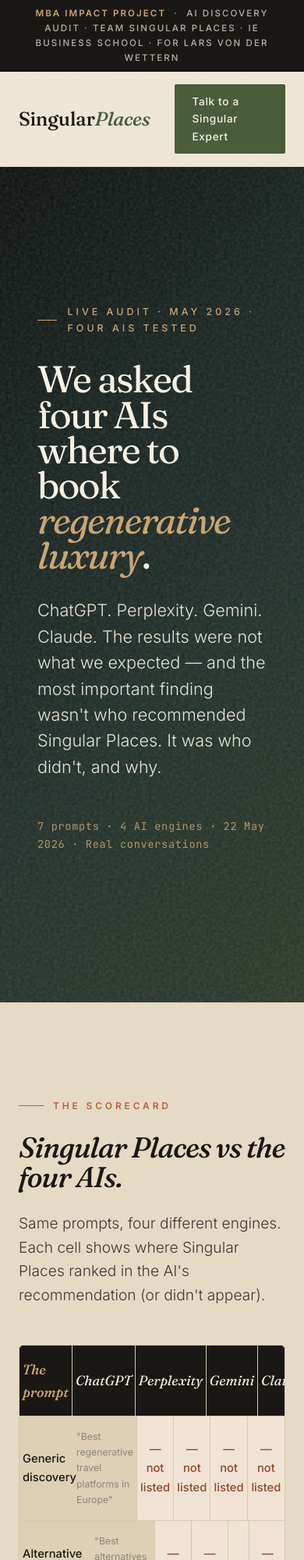
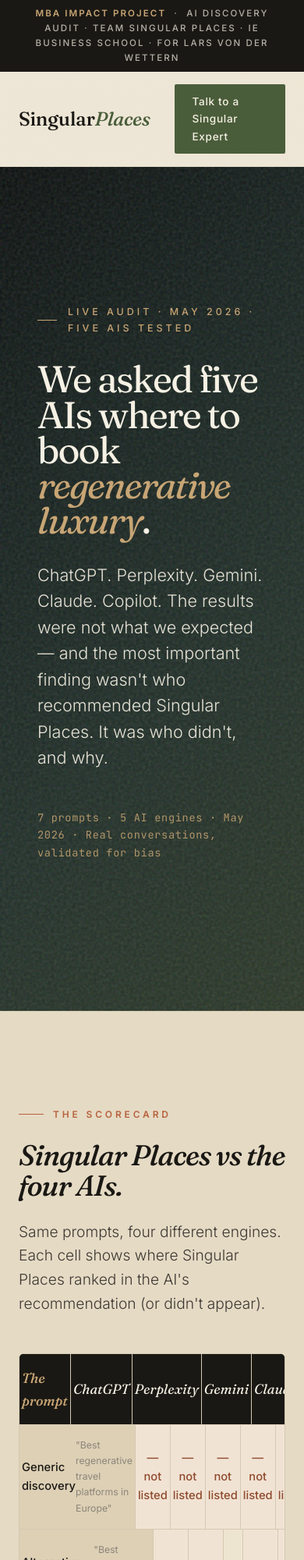
Before and after one commit to tperezbada/singular-places-demo, a plain HTML site: page ai-audit.html in a window 390 px wide. Shown: the top 2000 px of the page at 78% size. Drawn offline with Linux system fonts and the light colour scheme.

Commit message:
Add Copilot as 5th AI tested: 0/5 in generic discovery, 5/5 by-name recognition, 2/5 ranked #1 in persona-based queries

```diff
--- a/ai-audit.html
+++ b/ai-audit.html
@@ -100,7 +100,7 @@
 }
 .scorecard-row {
   display: grid;
-  grid-template-columns: 2.5fr repeat(4, 1fr);
+  grid-template-columns: 2.2fr repeat(5, 1fr);
   border-bottom: 1px solid var(--line);
 }
 .scorecard-row:last-child { border-bottom: none; }
@@ -163,8 +163,8 @@
   font-size: 0.95rem;
 }
 @media (max-width: 800px) {
-  .scorecard-row { grid-template-columns: 2fr repeat(4, 1fr); font-size: 0.8rem; }
-  .scorecard-row > div { padding: var(--space-2) 4px; }
+  .scorecard-row { grid-template-columns: 1.8fr repeat(5, 1fr); font-size: 0.72rem; }
+  .scorecard-row > div { padding: var(--space-2) 3px; }
 }
 
 .scorecard-legend {
@@ -683,12 +683,12 @@
 <section class="audit-hero">
   <div class="container">
     <div class="audit-hero-content">
-      <div class="audit-hero-eyebrow">Live audit · May 2026 · Four AIs tested</div>
-      <h1>We asked four AIs where to book <em>regenerative luxury</em>.</h1>
+      <div class="audit-hero-eyebrow">Live audit · May 2026 · Five AIs tested</div>
+      <h1>We asked five AIs where to book <em>regenerative luxury</em>.</h1>
       <p class="audit-hero-sub">
-        ChatGPT. Perplexity. Gemini. Claude. The results were not what we expected — and the most important finding wasn't who recommended Singular Places. It was who didn't, and why.
+        ChatGPT. Perplexity. Gemini. Claude. Copilot. The results were not what we expected — and the most important finding wasn't who recommended Singular Places. It was who didn't, and why.
       </p>
-      <p class="audit-hero-meta">7 prompts · 4 AI engines · 22 May 2026 · Real conversations</p>
+      <p class="audit-hero-meta">7 prompts · 5 AI engines · May 2026 · Real conversations, validated for bias</p>
     </div>
   </div>
 </section>
@@ -709,10 +709,12 @@
         <div>Perplexity</div>
         <div>Gemini</div>
         <div>Claude</div>
+        <div>Copilot</div>
       </div>
 
       <div class="scorecard-row">
         <div class="prompt-cell">Generic discovery<br><small style="color:var(--ink-muted); font-weight: 400;">"Best regenerative travel platforms in Europe"</small></div>
+        <div class="score-cell fail">— not listed</div>
         <div class="score-cell fail">— not listed</div>
         <div class="score-cell fail">— not listed</div>
         <div class="score-cell fail">— not listed</div>
@@ -725,11 +727,13 @@
         <div class="score-cell fail">— not listed</div>
         <div class="score-cell warn">#5</div>
         <div class="score-cell fail">— not listed</div>
+        <div class="score-cell fail">— not listed</div>
       </div>
 
       <div class="scorecard-row">
         <div class="prompt-cell">Money stays in local community<br><small style="color:var(--ink-muted); font-weight: 400;">"7-day trip, measurable impact"</small></div>
         <div class="score-cell">—</div>
+        <div class="score-cell fail">— not listed</div>
         <div class="score-cell fail">— not listed</div>
         <div class="score-cell fail">— not listed</div>
         <div class="score-cell fail">— not listed</div>
@@ -741,12 +745,14 @@
         <div class="score-cell">—</div>
         <div class="score-cell fail">— not listed</div>
         <div class="score-cell fail">— not listed</div>
+        <div class="score-cell fail">— not listed</div>
       </div>
 
       <div class="scorecard-row">
         <div class="prompt-cell">B Corp certified platforms<br><small style="color:var(--ink-muted); font-weight: 400;">"Independent, regenerative hospitality"</small></div>
         <div class="score-cell">—</div>
         <div class="score-cell warn">subcategory</div>
+        <div class="score-cell fail">— not listed</div>
         <div class="score-cell fail">— not listed</div>
         <div class="score-cell fail">— not listed</div>
       </div>
@@ -757,6 +763,7 @@
         <div class="score-cell win">recognised</div>
         <div class="score-cell win">recognised</div>
         <div class="score-cell win">deep analysis</div>
+        <div class="score-cell win">very favourable</div>
       </div>
 
       <div class="scorecard-row">
@@ -765,6 +772,7 @@
         <div class="score-cell win">#1</div>
         <div class="score-cell warn">#4</div>
         <div class="score-cell fail">— not listed</div>
+        <div class="score-cell win">#1</div>
       </div>
     </div>
 
@@ -1125,19 +1133,19 @@
     <div class="methodology-grid">
       <div class="methodology-item">
         <div class="methodology-item-label">Date conducted</div>
-        <div class="methodology-item-value">22 May 2026</div>
+        <div class="methodology-item-value">22-25 May 2026</div>
       </div>
       <div class="methodology-item">
         <div class="methodology-item-label">AI engines tested</div>
-        <div class="methodology-item-value">ChatGPT, Perplexity, Gemini, Claude</div>
+        <div class="methodology-item-value">ChatGPT, Perplexity, Gemini, Claude, Copilot</div>
       </div>
       <div class="methodology-item">
         <div class="methodology-item-label">Prompts used</div>
         <div class="methodology-item-value">7 (discovery, alternative, local, Slovenia, B Corp, by-name, persona)</div>
       </div>
       <div class="methodology-item">
-        <div class="methodology-item-label">Reproducible</div>
-        <div class="methodology-item-value">Yes — full prompts and screenshots on file</div>
+        <div class="methodology-item-label">Bias validation</div>
+        <div class="methodology-item-value">Perplexity re-run on clean account (25 May 2026)</div>
       </div>
     </div>
   </div>
```
